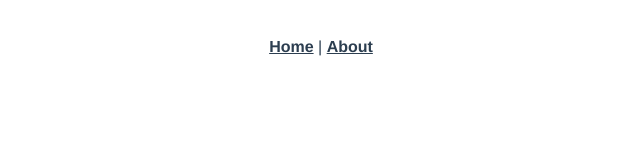
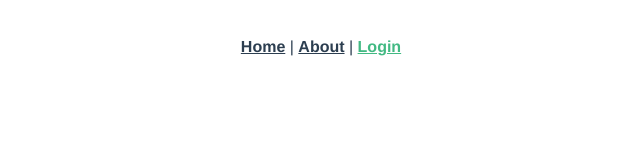
Before and after one commit to Vickko/GayChat, a Vue app in the folder src/client/gaychat-client/: page /#/login in a window 1280 px wide. Before the commit this address had no page. Shown: the top 160 px of the page, without its empty margins (319-959 px from the left). Built offline with nearby package versions, Linux system fonts and the light colour scheme.

Commit message:
add login page in router, and prettierrc

```diff
--- a/src/client/gaychat-client/src/App.vue
+++ b/src/client/gaychat-client/src/App.vue
@@ -1,9 +1,12 @@
 <template>
-  <nav>
-    <router-link to="/">Home</router-link> |
-    <router-link to="/about">About</router-link>
-  </nav>
-  <router-view/>
+  <div>
+    <nav>
+      <router-link to="/">Home</router-link> |
+      <router-link to="/about">About</router-link> |
+      <router-link to="/login">Login</router-link>
+    </nav>
+    <router-view />
+  </div>
 </template>
 
 <style>
--- a/src/client/gaychat-client/src/router/index.js
+++ b/src/client/gaychat-client/src/router/index.js
@@ -1,5 +1,6 @@
 import { createRouter, createWebHashHistory } from 'vue-router'
 import HomeView from '../views/HomeView.vue'
+import LoginView from '../views/LoginView.vue'
 
 const routes = [
   {
@@ -14,6 +15,11 @@
     // this generates a separate chunk (about.[hash].js) for this route
     // which is lazy-loaded when the route is visited.
     component: () => import(/* webpackChunkName: "about" */ '../views/AboutView.vue')
+  },
+  {
+    path: '/login',
+    name: 'login',
+    component: LoginView
   }
 ]
 
--- /dev/null
+++ b/src/client/gaychat-client/src/views/LoginView.vue
@@ -0,0 +1,14 @@
+<template>
+  <div class="login">
+    <p></p>
+  </div>
+</template>
+
+<script>
+export default {
+  name: 'LoginView',
+  components: {}
+}
+</script>
+
+<style></style>
```
Also changed, not shown: 2 other files (tests, documents, lock files or other folders).
